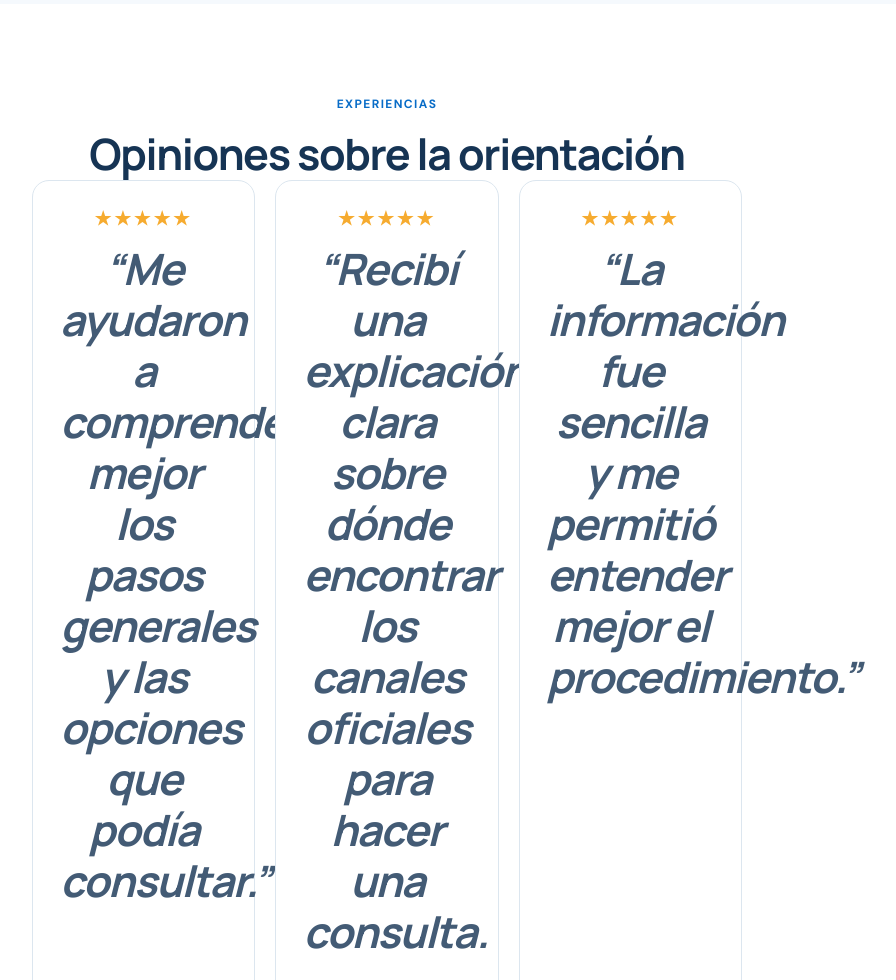
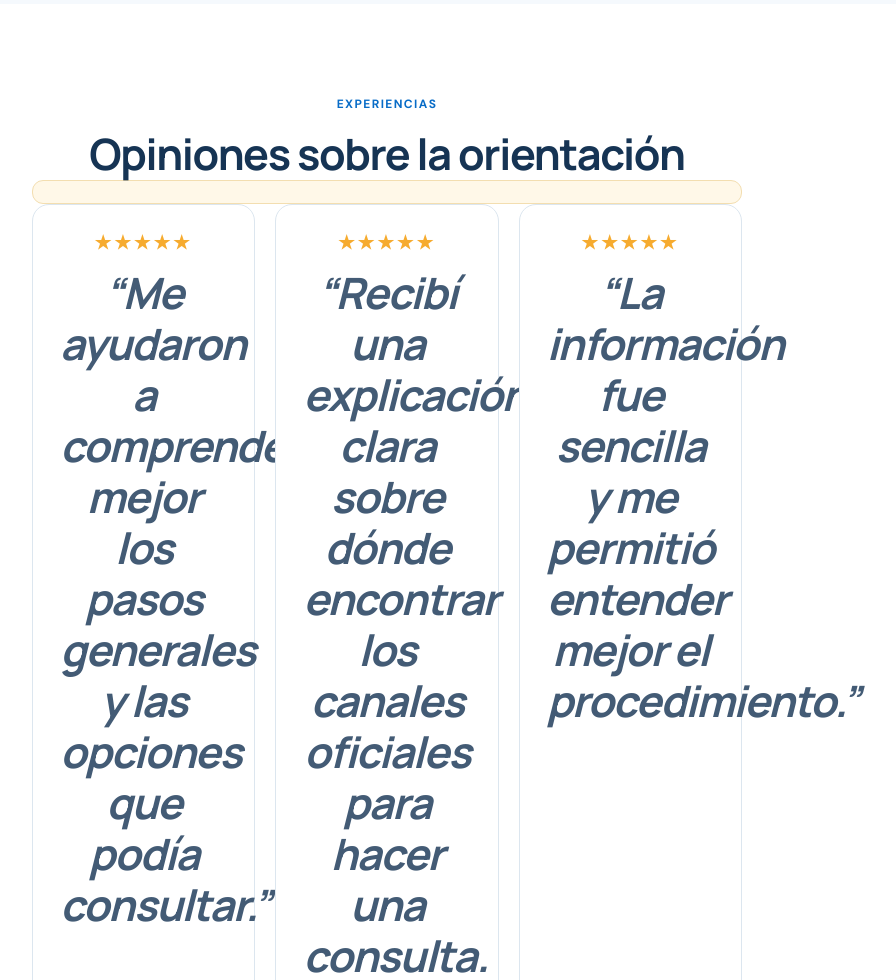
Before and after one commit to bitraxweb/personal, a plain HTML site: page index.html in a window 1280 px wide. Shown: the part 2260-3240 px from the top of the page, without its empty margins (253-1149 px from the left). Drawn offline with Linux system fonts and the light colour scheme.

```diff
--- a/index.html
+++ b/index.html
@@ -43,7 +43,7 @@
       <article class="card"><div class="card-icon">⚙</div><h3>Configuración de cuentas</h3><p>Información básica para comprender opciones y ajustes disponibles en plataformas.</p></article>
     </div></div></section>
     <section id="nosotros" class="section section--soft"><div class="container"><div class="section-title"><span class="eyebrow">Nuestro compromiso</span><h2>¿Por qué elegir AyudaSoporte?</h2><p>Un espacio para comprender mejor tus opciones sin confusiones.</p></div><div class="benefits"><div class="benefit"><div class="card-icon">✦</div><h3>Orientación clara</h3><p>Explicaciones sencillas para comprender procesos y términos digitales.</p></div><div class="benefit"><div class="card-icon">♧</div><h3>Atención informativa</h3><p>Escuchamos tu consulta y compartimos información general relevante.</p></div><div class="benefit"><div class="card-icon">♙</div><h3>Privacidad primero</h3><p>No solicitamos contraseñas, claves de acceso, códigos OTP ni acceso remoto.</p></div></div></div></section>
-    <section id="resenas" class="section"><div class="container"><div class="section-title"><span class="eyebrow">Experiencias</span><h2>Opiniones sobre la orientación</h2</div><div class="cards">
+    <section id="resenas" class="section"><div class="container"><div class="section-title"><span class="eyebrow">Experiencias</span><h2>Opiniones sobre la orientación</h2</div><p class="reviews-warning"></p><div class="cards">
       <article class="card review"><div class="review-stars" aria-label="Cinco estrellas decorativas">★★★★★</div><blockquote>“Me ayudaron a comprender mejor los pasos generales y las opciones que podía consultar.”</blockquote></article>
       <article class="card review"><div class="review-stars" aria-label="Cinco estrellas decorativas">★★★★★</div><blockquote>“Recibí una explicación clara sobre dónde encontrar los canales oficiales para hacer una consulta.</article>
       <article class="card review"><div class="review-stars" aria-label="Cinco estrellas decorativas">★★★★★</div><blockquote>“La información fue sencilla y me permitió entender mejor el procedimiento.”</blockquote></article>
```
